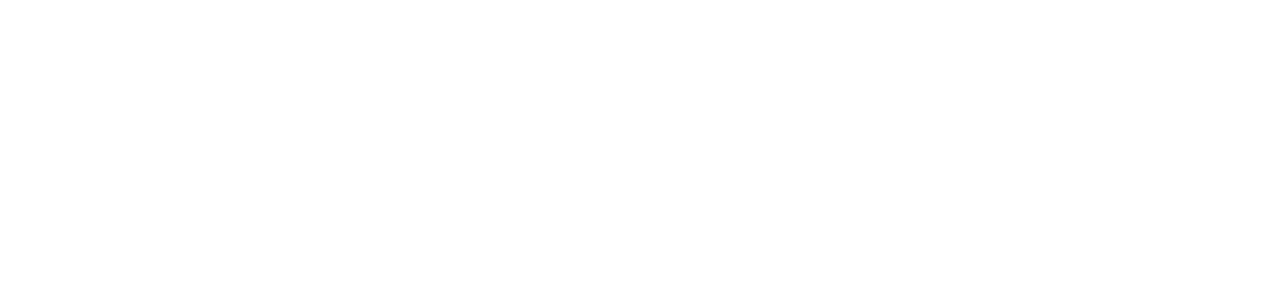
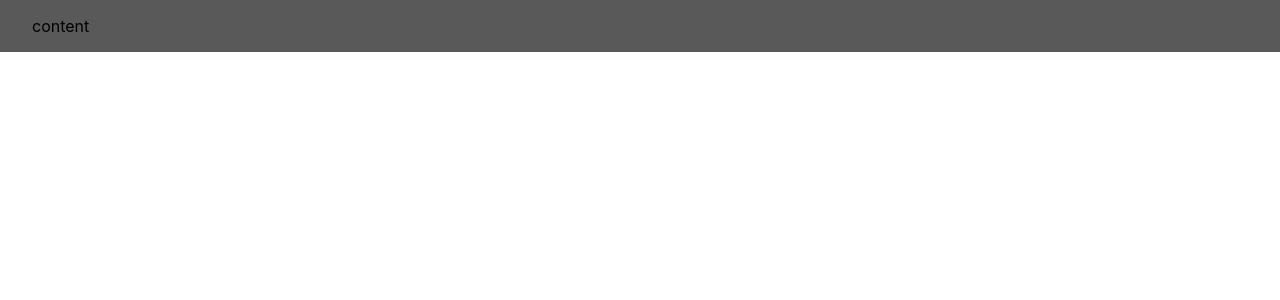
Before and after one commit to SooryaSRajan/Aadhithya-Bajai-Page, a React (Create React App) app: page / in a window 1280 px wide. Shown: the top 300 px of the page. Built offline with nearby package versions, Linux system fonts and the light colour scheme.

Commit message:
Added empty nav bar

```diff
--- a/package.json
+++ b/package.json
@@ -8,6 +8,7 @@
     "@testing-library/user-event": "^13.5.0",
     "react": "^18.2.0",
     "react-dom": "^18.2.0",
+    "react-hooks": "^1.0.1",
     "react-scripts": "5.0.1",
     "sass": "^1.62.1",
     "web-vitals": "^2.1.4"
--- a/src/App.css
+++ b/src/App.css
@@ -1,4 +1,4 @@
 .app {
-    width: 100%;
-    height: 100%;
+    width: 100vw;
+    height: 100vh;
 }
--- a/src/App.js
+++ b/src/App.js
@@ -1,9 +1,10 @@
 import './App.css';
+import NavBar from "./components/nav/NavBar";
 
 function App() {
   return (
     <div className="app">
-
+      <NavBar/>
     </div>
   );
 }
--- /dev/null
+++ b/src/components/nav/NavBar.js
@@ -0,0 +1,11 @@
+import './NavBar.scss';
+
+function NavBar() {
+    return (
+        <div className="nav-bar">
+            content
+        </div>
+    );
+}
+
+export default NavBar;
--- /dev/null
+++ b/src/components/nav/NavBar.scss
@@ -0,0 +1,8 @@
+.nav-bar {
+    display: flex;
+    align-items: center;
+    justify-content: space-between;
+    padding: 1rem 2rem;
+    width: 100%;
+    background-color: rgba(77, 77, 77, 0.93);
+}
--- a/src/index.css
+++ b/src/index.css
@@ -6,8 +6,6 @@
     sans-serif;
     -webkit-font-smoothing: antialiased;
     -moz-osx-font-smoothing: grayscale;
-    width: 100vh;
-    height: 100vw;
 }
 
 * {
```
Also changed, not shown: 1 other file (tests, documents, lock files or other folders).
